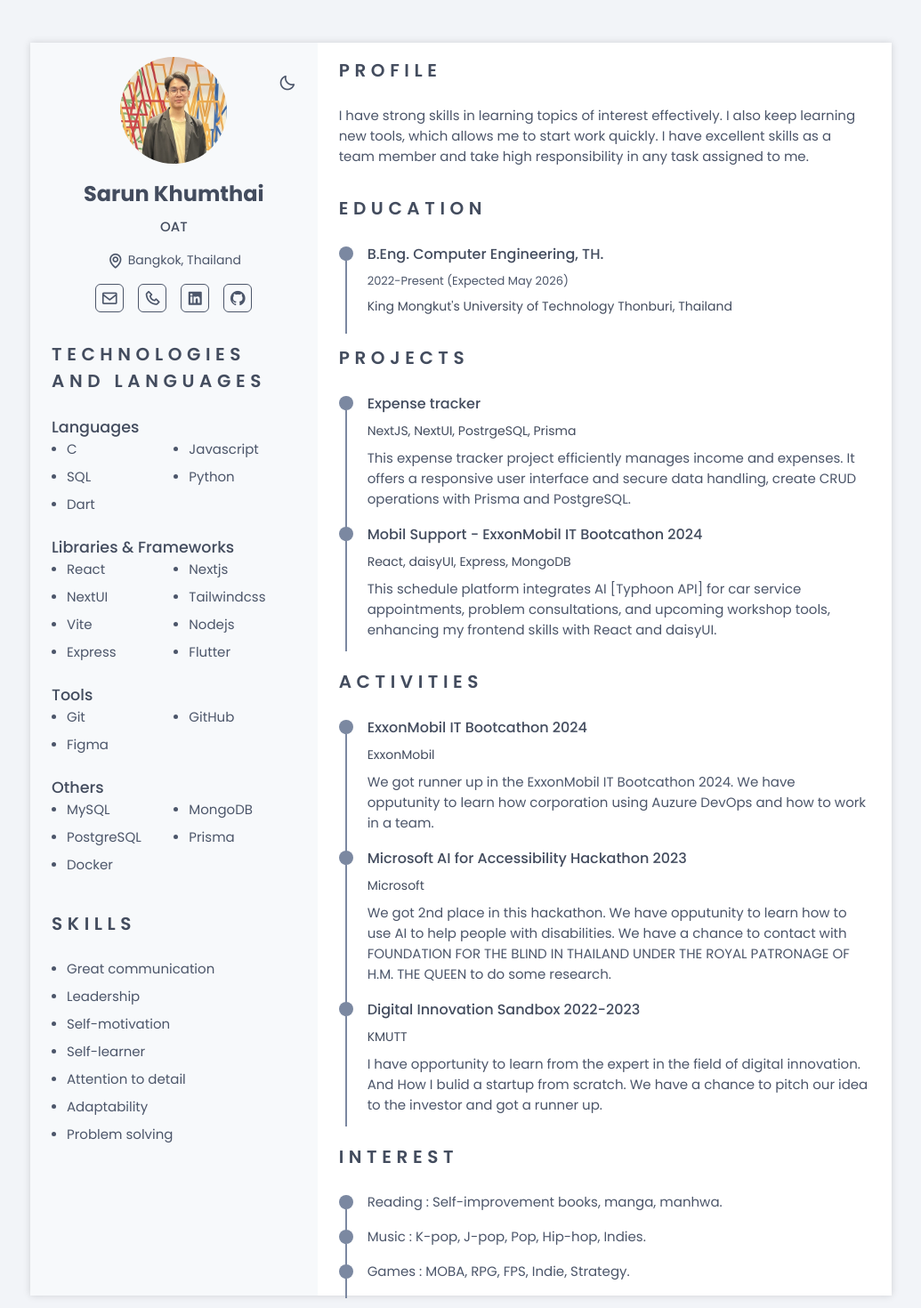
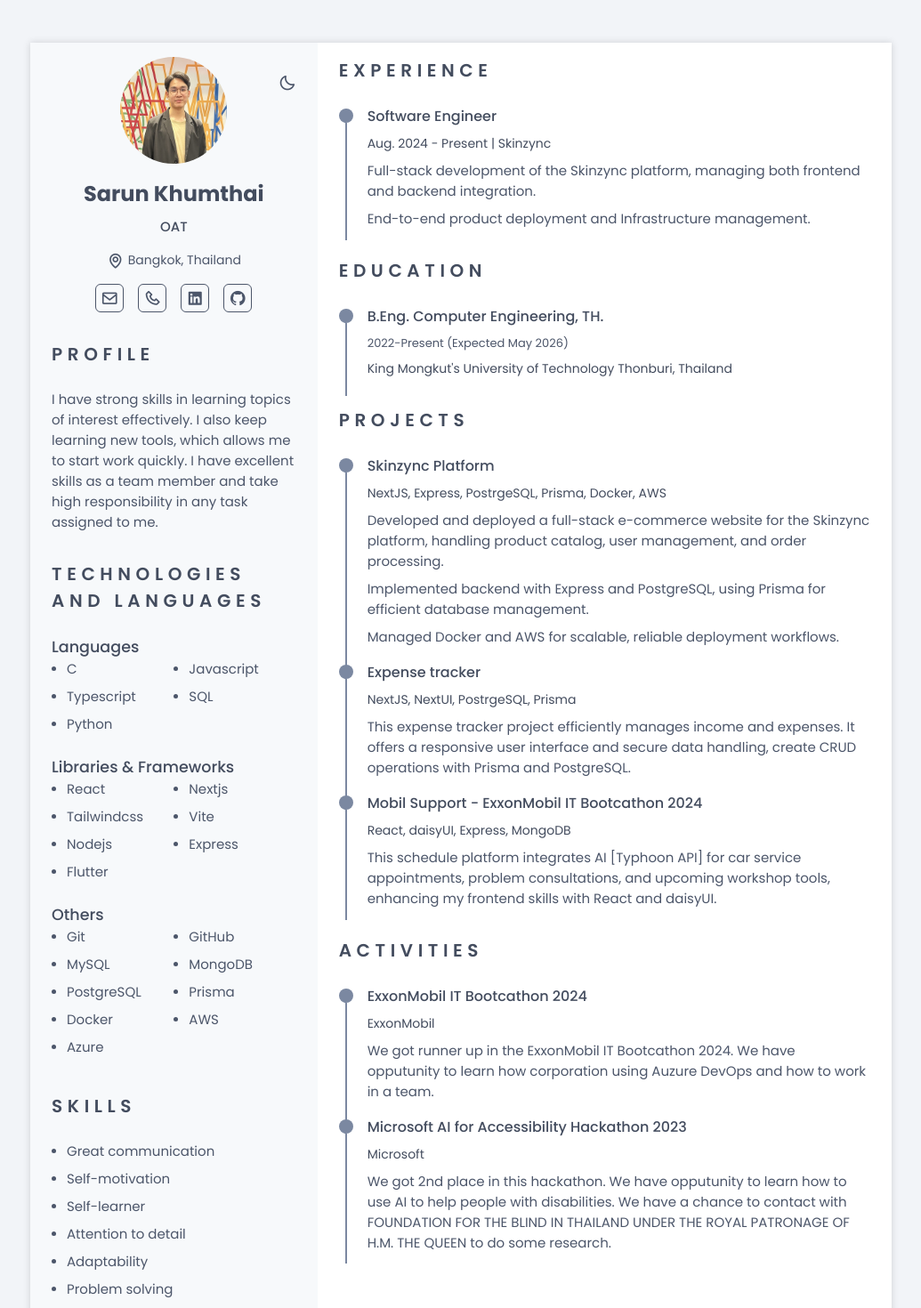
Before and after one commit to OATZYH/resume, a React (Vite) app in the folder resume/: page / in a window 1280 px wide. Shown: the top 1470 px of the page at 89% size, without its empty margins (122-1157 px from the left). Built offline with nearby package versions, Linux system fonts and the light colour scheme.

Commit message:
feat: :beers: Add Certifications component and update Resume page layout with new data

```diff
--- a/resume/src/Pages/Resume.jsx
+++ b/resume/src/Pages/Resume.jsx
@@ -34,15 +34,15 @@ export const Resume = () => {
         <div className="resume" id="area-cv">
           <div className="resume__left">
             <Profile {...profile} {...socialMedia} isMobileView={!matches} />
+            <AboutMe {...aboutMe} />
             <Skills {...skills} />
           </div>
           <div className="resume__right">
-            {/* <Works {...experience} /> */}
-            <AboutMe {...aboutMe} />
+            <Works {...experience} />
             <Academic {...experience} />
             <Projects {...experience} />
             <Activities {...activities} />
-            <Interests {...interests} />
+            {/* <Interests {...interests} /> */}
           </div>
         </div>
       </main>
--- a/resume/src/Schemas/Data.js
+++ b/resume/src/Schemas/Data.js
@@ -9,8 +9,7 @@ export const Data = {
   },
   aboutMe: {
     label: "Profile",
-    description:
-      `I have strong skills in learning topics of interest effectively. I also keep learning new tools, which allows me to start work quickly.
+    description: `I have strong skills in learning topics of interest effectively. I also keep learning new tools, which allows me to start work quickly.
       I have excellent skills as a team member and take high responsibility in any task assigned to me.
       `,
   },
@@ -21,38 +20,36 @@ export const Data = {
       Languages: [
         "C",
         "Javascript",
+        "Typescript",
         "SQL",
         "Python",
-        "Dart",
-        // "Typescript",
+        // "Dart",
         // "Golang",
       ],
       "Libraries & Frameworks": [
         "React",
         "Nextjs",
-        "NextUI",
+        // "NextUI",
         "Tailwindcss",
         "Vite",
         "Nodejs",
         "Express",
         "Flutter",
       ],
-      Tools: [
+      Others: [
         "Git",
         "GitHub",
-        "Figma",
-      ],
-      Others: [
         "MySQL",
         "MongoDB",
         "PostgreSQL",
         "Prisma",
         "Docker",
-      ]
+        "AWS",
+        "Azure",
+      ],
     },
     softSkills: [
       "Great communication",
-      "Leadership",
       "Self-motivation",
       "Self-learner",
       "Attention to detail",
@@ -80,22 +77,12 @@ export const Data = {
   experience: {
     works: [
       {
-        title: "FULL-STACK DEVELOPER",
-        period: "Oct. 2021 - Actualidad",
-        company: "Banco Ripley",
+        title: "Software Engineer",
+        period: "Aug. 2024 - Present",
+        company: "Skinzync",
         description: [
-          "Desarrollo y mejora continua de microservicios REST en Java y Node.js(JS/TS).",
-          "Desarrollo y mejora continua de PWA en las tecnologías Angular, Ionic y Cordova.",
-          "Canalización CI/CD con Bitbucket, Jenkins y AWS como infraestructura."
-        ],
-      },
-      {
-        title: "FULL-STACK DEVELOPER",
-        period: "Oct. 2019 - Oct. 2021",
-        company: "Altiuz",
-        description: [
-          "Desarrollo de Web Services REST en Java y Nodejs(JS/TS) acompañado de diferentes motores de BD como Mysql, Oracle, MariaDB, MongoDB e IBM API Connect y 3scale como API Gateway.",
-          "Desarrollo de Frontend y Mobile con tecnologías como Angular, React, React Native, Ionic y Cordova.",
+          "Full-stack development of the Skinzync platform, managing both frontend and backend integration.",
+          "End-to-end product deployment and Infrastructure management.",
         ],
       },
     ],
@@ -103,7 +90,8 @@ export const Data = {
       {
         career: "B.Eng. Computer Engineering, TH.",
         date: "2022-Present (Expected May 2026)",
-        institution: "King Mongkut's University of Technology Thonburi, Thailand",
+        institution:
+          "King Mongkut's University of Technology Thonburi, Thailand",
       },
     ],
     projects: [
@@ -126,10 +114,21 @@ export const Data = {
       //   ],
       // },
       {
+        name: "Skinzync Platform",
+        company: "Skinzync",
+        period: "Aug. 2024 - Present",
+        stack: "NextJS, Express, PostrgeSQL, Prisma, Docker, AWS",
+        description: [
+          "Developed and deployed a full-stack e-commerce website for the Skinzync platform, handling product catalog, user management, and order processing.",
+          "Implemented backend with Express and PostgreSQL, using Prisma for efficient database management.",
+          "Managed Docker and AWS for scalable, reliable deployment workflows."
+        ],
+      },
+      {
         name: "Expense tracker",
         company: "Banco de Chile",
         period: "Nov. 2019 - Ene. 2020",
-        stack:"NextJS, NextUI, PostrgeSQL, Prisma",
+        stack: "NextJS, NextUI, PostrgeSQL, Prisma",
         description: [
           `This expense tracker project efficiently manages income and expenses.
           It offers a responsive user interface and secure data handling, create CRUD operations with Prisma and PostgreSQL.`,
@@ -139,12 +138,11 @@ export const Data = {
         name: "Mobil Support - ExxonMobil IT Bootcathon 2024",
         company: "Banco de Chile",
         period: "Nov. 2019 - Ene. 2020",
-        stack:"React, daisyUI, Express, MongoDB",
+        stack: "React, daisyUI, Express, MongoDB",
         description: [
           "This schedule platform integrates AI [Typhoon API] for car service appointments, problem consultations, and upcoming workshop tools, enhancing my frontend skills with React and daisyUI.",
         ],
       },
-
     ],
   },
   activities: {
@@ -166,39 +164,35 @@ export const Data = {
           "We got 2nd place in this hackathon. We have opputunity to learn how to use AI to help people with disabilities. We have a chance to contact with FOUNDATION FOR THE BLIND IN THAILAND UNDER THE ROYAL PATRONAGE OF H.M. THE QUEEN to do some research.",
         ],
       },
-      {
-        name: "Digital Innovation Sandbox 2022-2023",
-        company: "KMUTT",
-        period: "Nov. 2019 - Ene. 2020",
-        description: [
-          "I have opportunity to learn from the expert in the field of digital innovation. And How I bulid a startup from scratch. We have a chance to pitch our idea to the investor and got a runner up.",
-        ],
-      },
+      // {
+      //   name: "Digital Innovation Sandbox 2022-2023",
+      //   company: "KMUTT",
+      //   period: "Nov. 2019 - Ene. 2020",
+      //   description: [
+      //     "I have opportunity to learn from the expert in the field of digital innovation. And How I bulid a startup from scratch. We have a chance to pitch our idea to the investor and got a runner up.",
+      //   ],
+      // },
     ],
   },
   certifications: {
     label: "Certifications",
-    certifications: [
-
-    ],
+    certifications: [],
   },
-  interests : {
+  interests: {
     label: "Interest",
     interests: [
       {
         name: "Reading",
         description: "Self-improvement books, manga, manhwa.",
-
       },
       {
         name: "Music",
         description: "K-pop, J-pop, Pop, Hip-hop, Indies.",
-
       },
       {
         name: "Games",
         description: "MOBA, RPG, FPS, Indie, Strategy.",
-      }
+      },
     ],
   },
 };
```
Also changed, not shown: resume/src/Components/Certifications.jsx (added, +7 -0 lines). Lines whose indentation alone changed are shown as unchanged.
